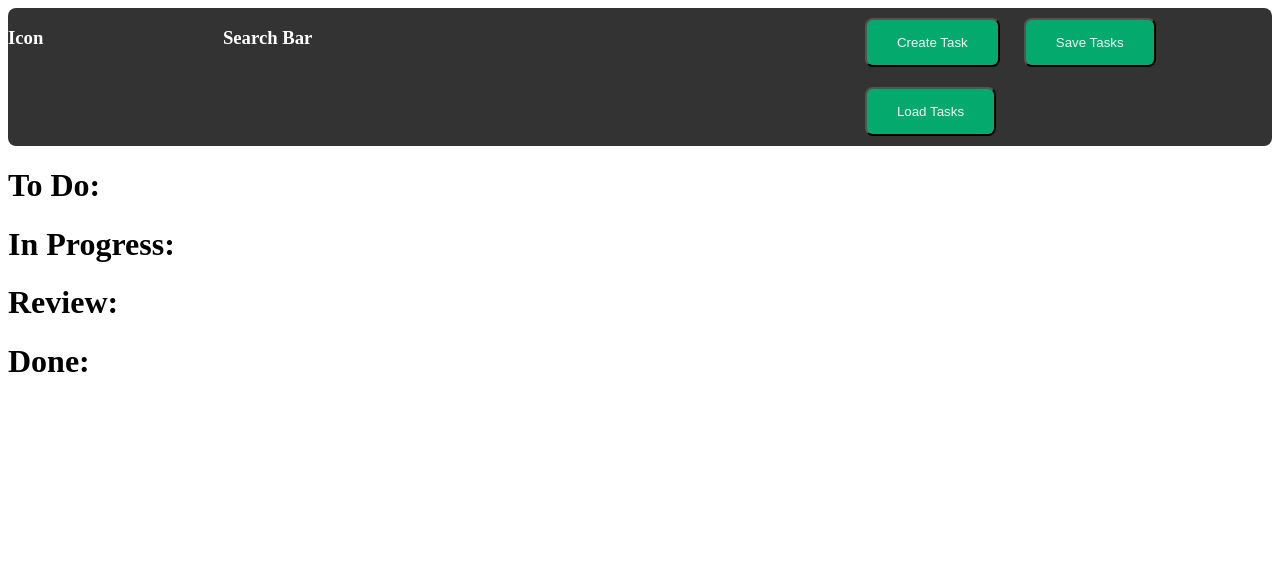
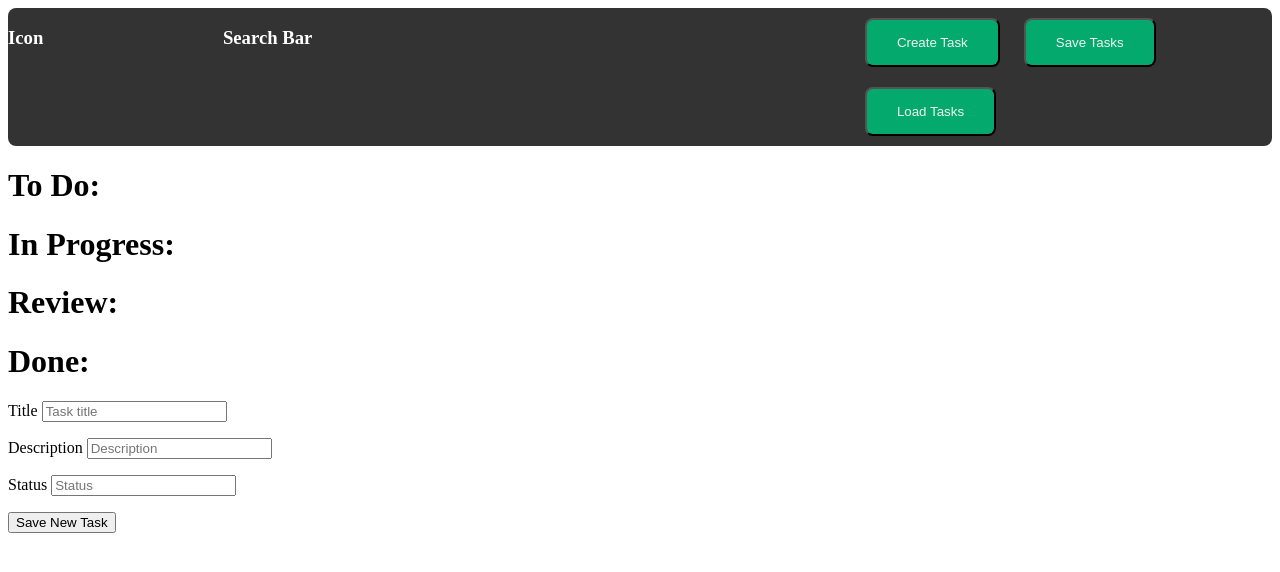
Before and after one commit to GavrilS/task_manager, a plain HTML site: page index.html in a window 1280 px wide. Drawn offline with Linux system fonts and the light colour scheme.

Commit message:
Added the basic popup elements for the create tasks action

```diff
--- a/index.html
+++ b/index.html
@@ -35,5 +35,21 @@
             <h1>Done:</h1>
         </div>
     </div>
+
+    <div class="popup" id="create-task-modal">
+        <p>
+            <label for="title">Title</label>
+            <input type="text" id="title" name="title" placeholder="Task title">
+        </p>
+        <p>
+            <label for="description">Description</label>
+            <input type="text" id="description" name="description" placeholder="Description">
+        </p>
+        <p>
+            <label for="status">Status</label>
+            <input type="text" id="status" name="status" placeholder="Status">
+        </p>
+        <button class="popup-btn">Save New Task</button>
+    </div>
 </body>
 </html>
--- a/main.js
+++ b/main.js
@@ -0,0 +1,7 @@
+const createTask = document.querySelector('#create-task');
+const saveTasks = document.querySelector('#save-task');
+const loadTasks = document.querySelector('#load-task');
+
+createTask.addEventListener('click', () => {
+
+})
```
